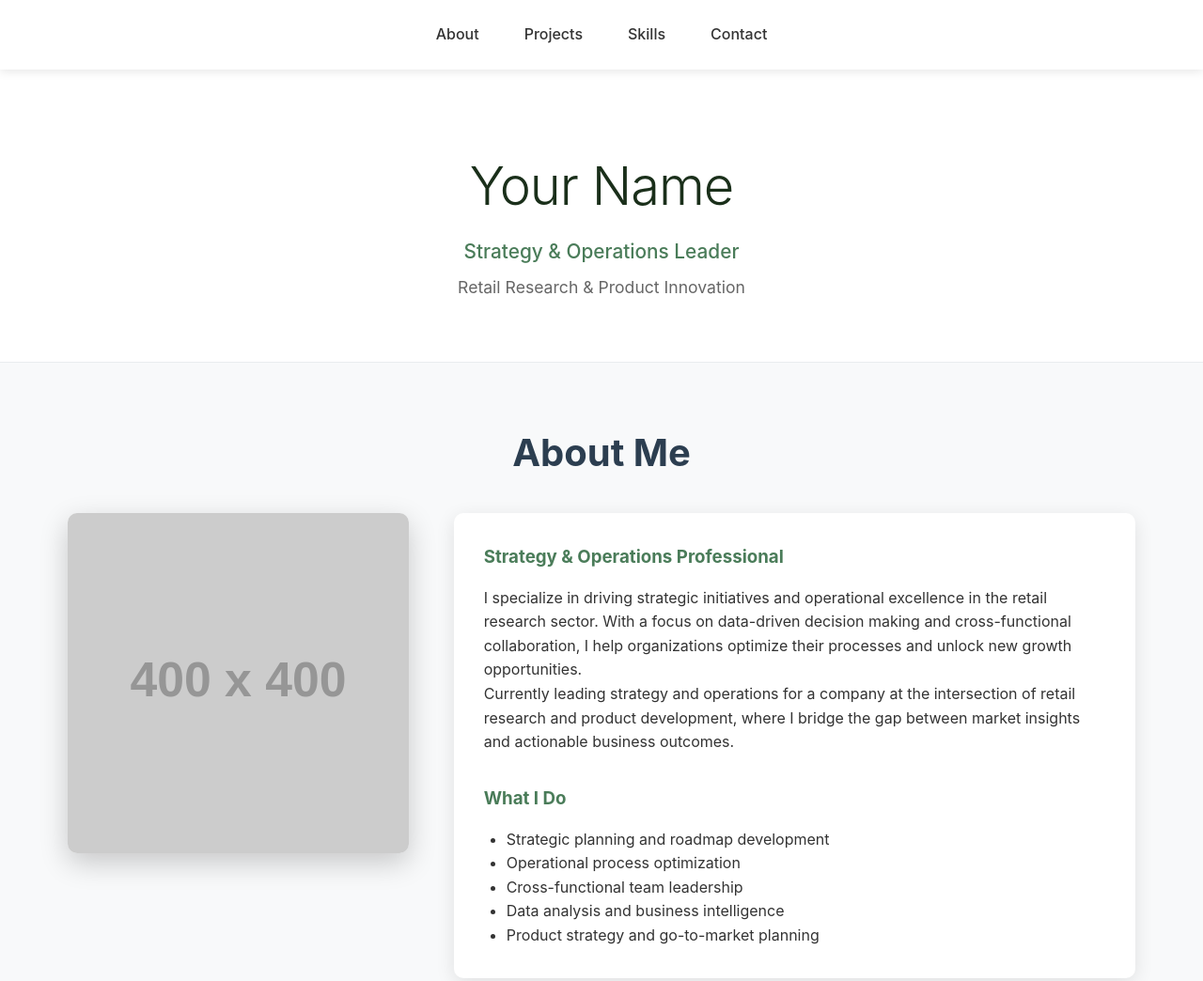
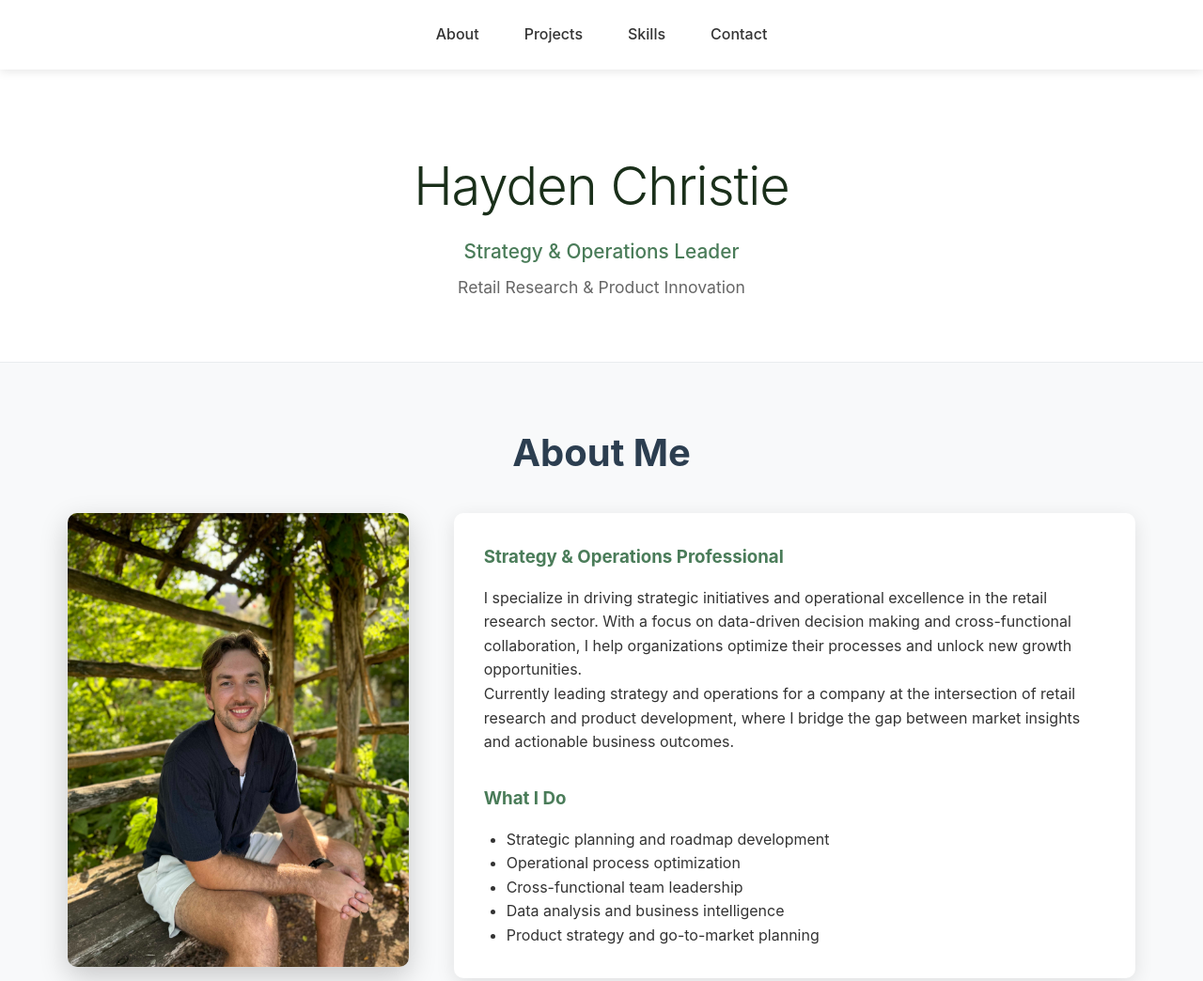
Before and after one commit to hayden-christie/Portfolio, a plain HTML site: page index.html in a window 1280 px wide. Shown: the top 1044 px of the page at 94% size. Drawn offline with Linux system fonts and the light colour scheme; placeholder pictures from the web are drawn by us.

Commit message:
Update index.html

```diff
--- a/index.html
+++ b/index.html
@@ -3,7 +3,7 @@
 <head>
     <meta charset="UTF-8">
     <meta name="viewport" content="width=device-width, initial-scale=1.0">
-    <title>Your Name - Strategy & Operations Portfolio</title>
+    <title>Hayden Christie - Strategy & Operations Portfolio</title>
     <style>
         * {
             margin: 0;
@@ -301,7 +301,7 @@
 
     <div class="hero">
         <div class="hero-content">
-            <h1>Your Name</h1>
+            <h1>Hayden Christie</h1>
             <p class="hero-subtitle">Strategy & Operations Leader</p>
             <p class="hero-description">Retail Research & Product Innovation</p>
         </div>
@@ -311,7 +311,7 @@
         <h2>About Me</h2>
         <div class="about-content">
             <div>
-                <img src="https://via.placeholder.com/400x400/667eea/ffffff?text=Your+Photo" alt="Profile" class="profile-img">
+                <img src="https://github.com/hayden-christie/Portfolio/blob/d67a5f1f5d6c96554e2aac3b9d6aec7c900d3138/IMG_1325.jpg" alt="Profile" class="profile-img">
             </div>
             <div class="about-text">
                 <h3>Strategy & Operations Professional</h3>
```
